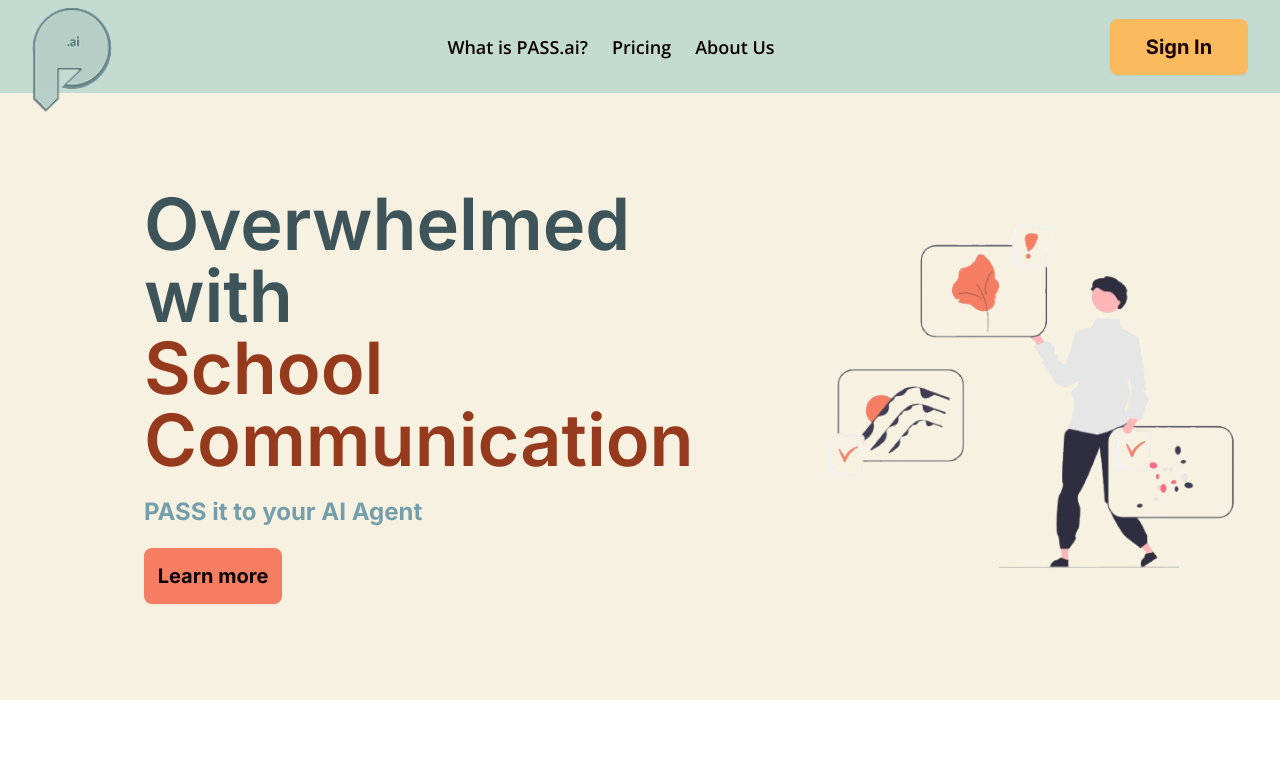
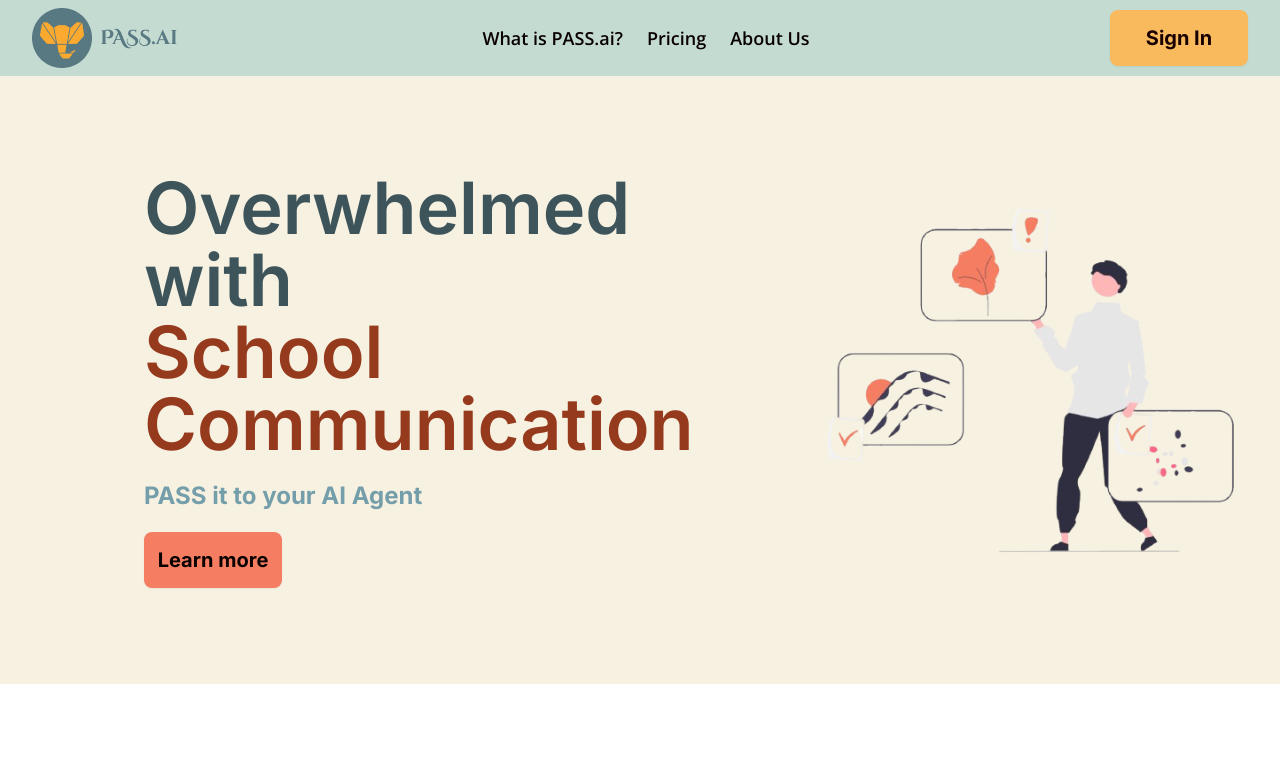
Before and after one commit to animalelder/passai-helper, a Next.js app: page / in a window 1280 px wide. Shown: the top 769 px of the page. Built offline with nearby package versions, Linux system fonts and the light colour scheme; a web font is replaced by a local one.

Commit message:
fix: landing page nav bar logo

```diff
--- a/components/nav-bar.tsx
+++ b/components/nav-bar.tsx
@@ -9,7 +9,7 @@ import { Menu, X } from "lucide-react";
 import { cn } from "@/lib/utils";
 import { Button } from "@/components/ui/button";
 
-import logo from "@/assets/landing/passai-logo.png";
+import logo from "@/assets/landing/pass-logo-nav.png";
 
 const menuItems = [
   { name: "What is PASS.ai?", href: "/" },
@@ -24,14 +24,14 @@ const NavBar = () => {
     <header className="sticky inset-0 z-20 max-h-[82px] min-w-dvw basis-full *:transition-all *:duration-300 md:max-h-[92px]">
       <nav
         data-state={menuState && "active"}
-        className="bg-lightblue data-[state=active]:bg-card inline-flex w-full grow items-center justify-between overflow-x-clip overflow-y-visible px-[32px] py-2"
+        className="inline-flex w-full grow items-center justify-between overflow-x-clip overflow-y-visible bg-lightblue px-[32px] py-2 data-[state=active]:bg-card"
       >
         <Link href="/">
           <Image
-            width={73}
-            height={96}
+            width={150}
+            height={60}
             className={cn(
-              "in-data-[state=active]:slide-out-to-left slide-in-from-left isolate z-30 -mb-7 w-20 overflow-y-visible in-data-[state=active]:hidden in-data-[state=active]:opacity-0"
+              "isolate z-30 overflow-y-visible slide-in-from-left in-data-[state=active]:hidden in-data-[state=active]:opacity-0 in-data-[state=active]:slide-out-to-left"
             )}
             src={logo}
             priority
@@ -42,7 +42,7 @@ const NavBar = () => {
           {menuItems.map((item) => (
             <li key={item.name}>
               <Link
-                className="text-primary-foreground hover:text-accent-foreground px-2 text-lg font-semibold"
+                className="px-2 text-lg font-semibold text-primary-foreground hover:text-accent-foreground"
                 href={item.href}
               >
                 {item.name}
@@ -61,7 +61,7 @@ const NavBar = () => {
             <Menu className="size-6 duration-200 in-data-[state=active]:hidden in-data-[state=active]:scale-0 in-data-[state=active]:rotate-180 in-data-[state=active]:opacity-0" />
           </button>
         </div>
-        <div className="bg-lightblue mix slide-out-from-bottom in-data-[state=active]:slide-in-from-top isolate z-50 mx-auto mt-10 hidden h-fit w-full rounded-3xl border-2 border-white p-5 backdrop-blur-lg transition-all in-data-[state=active]:isolate in-data-[state=active]:flex in-data-[state=active]:flex-col lg:hidden">
+        <div className="slide-out-from-bottom mix isolate z-50 mx-auto mt-10 hidden h-fit w-full rounded-3xl border-2 border-white bg-lightblue p-5 backdrop-blur-lg transition-all in-data-[state=active]:isolate in-data-[state=active]:flex in-data-[state=active]:flex-col in-data-[state=active]:slide-in-from-top lg:hidden">
           <div className="contents lg:hidden">
             <button
               onClick={() => {
@@ -77,7 +77,7 @@ const NavBar = () => {
                 <li key={index}>
                   <Link
                     href={item.href}
-                    className="text-primary-foreground hover:text-darkblue-106 block font-semibold duration-150"
+                    className="block font-semibold text-primary-foreground duration-150 hover:text-darkblue-106"
                   >
                     <span>{item.name}</span>
                   </Link>
```
Also changed, not shown: assets/landing/pass-logo-nav.png (added).
